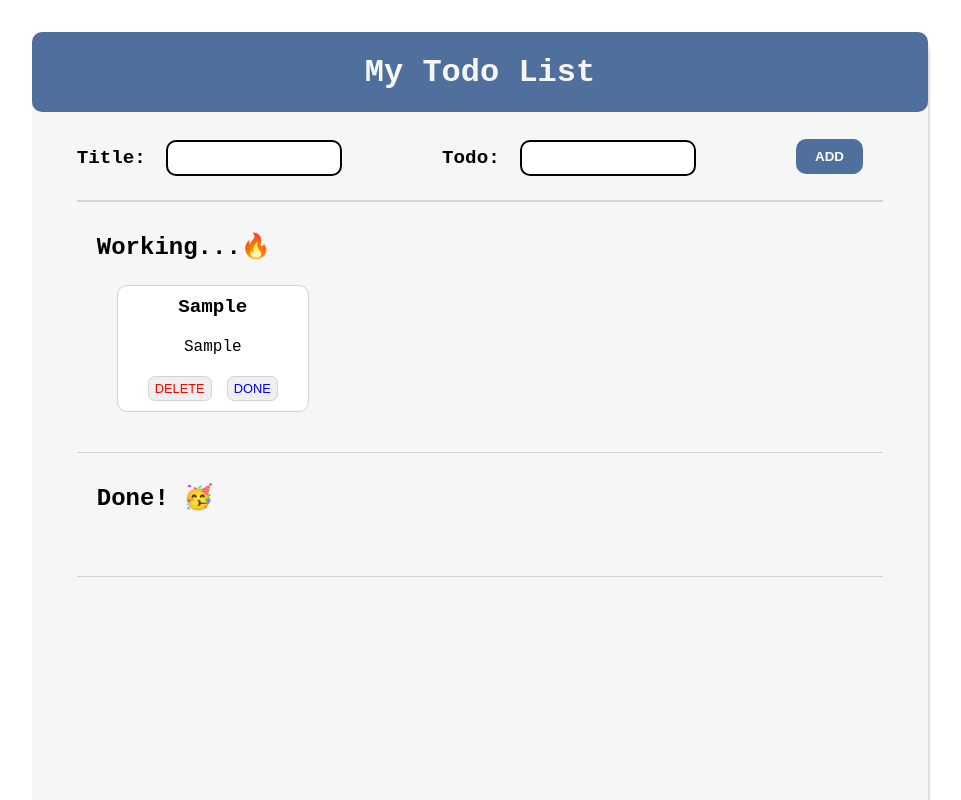
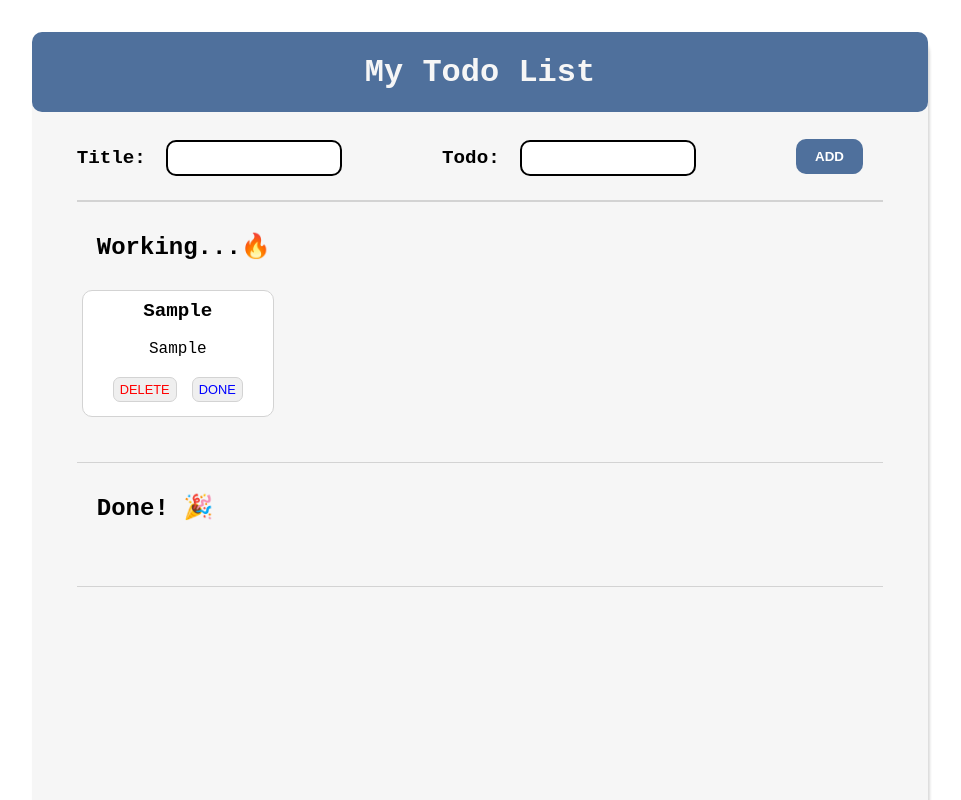
Before and after one commit to nayoung3669/todolist_react, a React (Create React App) app: page / in a window 1280 px wide. Both pictures are taken after typing "Sample", "Sample" into the empty fields and a click on the button "ADD". Shown: the top 800 px of the page, without its empty margins (160-1121 px from the left). Built offline with nearby package versions, Linux system fonts and the light colour scheme.

Commit message:
complete

```diff
--- a/src/components/DoneList.js
+++ b/src/components/DoneList.js
@@ -6,7 +6,7 @@ const DoneList = ({todos, onDelete, onToggle}) => {
     const working = todos.filter((todo) => todo.done === true)
     return (
         <ListBlock>
-            <p className="working">Done! 🥳</p>
+            <p className="working">Done! 🎉</p>
             <div className="todos">
                 {working.map((todo) => {
                     return <TodoItem todo={todo} onDelete={onDelete} onToggle={onToggle}/>
--- a/src/components/TodoInput.js
+++ b/src/components/TodoInput.js
@@ -17,6 +17,7 @@ const TodoInputBlock = styled.form`
     }
 
     input {
+        min-width: 100px;
         height: 30px;
         width: 35%;
         margin-right: 100px;
--- a/src/components/TodoItem.js
+++ b/src/components/TodoItem.js
@@ -10,9 +10,10 @@ const TodoItemBlock = styled.div`
     background-color: white;
     border : 1px solid lightgray;
     border-radius: 10px;
+    margin: 5px;
 
     p {
-        margin: 10px;
+        margin: 9px;
     }
     .title {
         font-size: 1.2rem;
@@ -44,9 +45,6 @@ const TodoItemBlock = styled.div`
         }
 
     }
-    & + & {
-        margin-left: 8px;
-    }
 `
 
 const TodoItem = ({todo, onDelete, onToggle}) => {
--- a/src/components/WorkingList.js
+++ b/src/components/WorkingList.js
@@ -9,13 +9,13 @@ const ListBlock = styled.div`
         margin-top:30px;
         font-size: 1.5rem;
         text-align: start;
+
     }
     .todos {
-        overflow-x: scroll;
-        padding-left: 40px;
         display: flex;
         flex-direction: row;
         margin-bottom: 40px;
+        flex-wrap: wrap;
     }
 
 `
```
